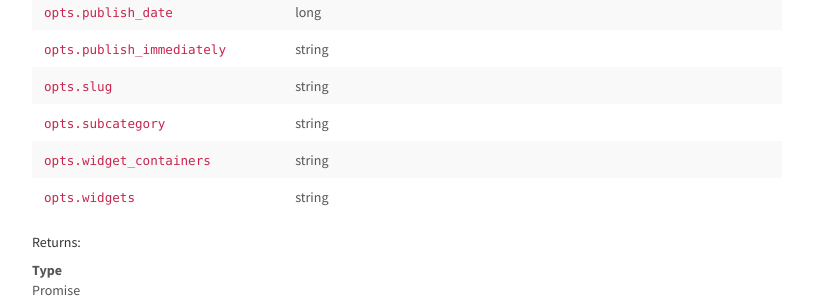
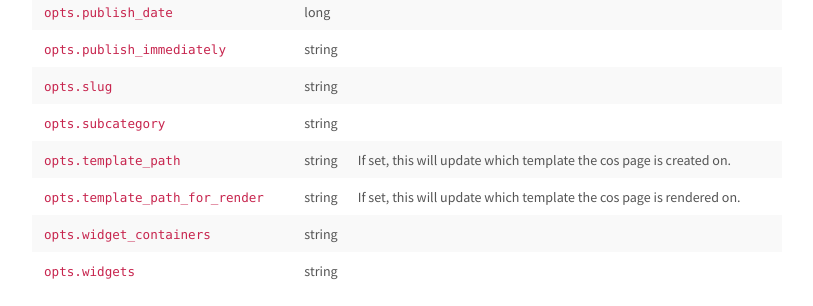
Before and after one commit to HubSpotWebTeam/hs-node-api, a website: page docs/hs_pages.html in a window 1280 px wide. Shown: the part 1310-1616 px from the top of the page, without its empty margins (38-851 px from the left). Drawn offline with Linux system fonts and the light colour scheme.

Commit message:
Adds params for updating template

```diff
--- a/docs/hs_pages.html
+++ b/docs/hs_pages.html
@@ -739,6 +739,50 @@ hs.pages.clonePage(id).then(response =&gt; console.log(response))</pre>
 
 
             <td class="description last"></td>
+        </tr>
+
+        <tr>
+
+            <td class="name"><code>opts.template_path</code></td>
+
+
+            <td class="type">
+
+
+                <span class="param-type">string</span>
+
+
+
+
+            </td>
+
+
+
+
+
+            <td class="description last">If set, this will update which template the cos page is created on.</td>
+        </tr>
+
+        <tr>
+
+            <td class="name"><code>opts.template_path_for_render</code></td>
+
+
+            <td class="type">
+
+
+                <span class="param-type">string</span>
+
+
+
+
+            </td>
+
+
+
+
+
+            <td class="description last">If set, this will update which template the cos page is rendered on.</td>
         </tr>
 
 
--- a/src/entities/pages.js
+++ b/src/entities/pages.js
@@ -26,6 +26,8 @@ const createOrUpdatePage = async (opts = {}) => {
       publish_immediately,
       slug,
       subcategory,
+      template_path,
+      template_path_for_render,
       widget_containers,
       widgets
     } = opts;
@@ -45,6 +47,8 @@ const createOrUpdatePage = async (opts = {}) => {
       publish_immediately,
       slug,
       subcategory,
+      template_path,
+      template_path_for_render,
       widget_containers,
       widgets
     };
@@ -411,6 +415,8 @@ export default function pagesApi(baseOptions) {
      * @property {long} opts.publish_date
      * @property {string} opts.slug
      * @property {string} opts.subcategory
+     * @property {string} opts.template_path
+     * @property {string} opts.template_path_for_render
      * @property {string} opts.updated
      * @returns {Promise}
      */
```
